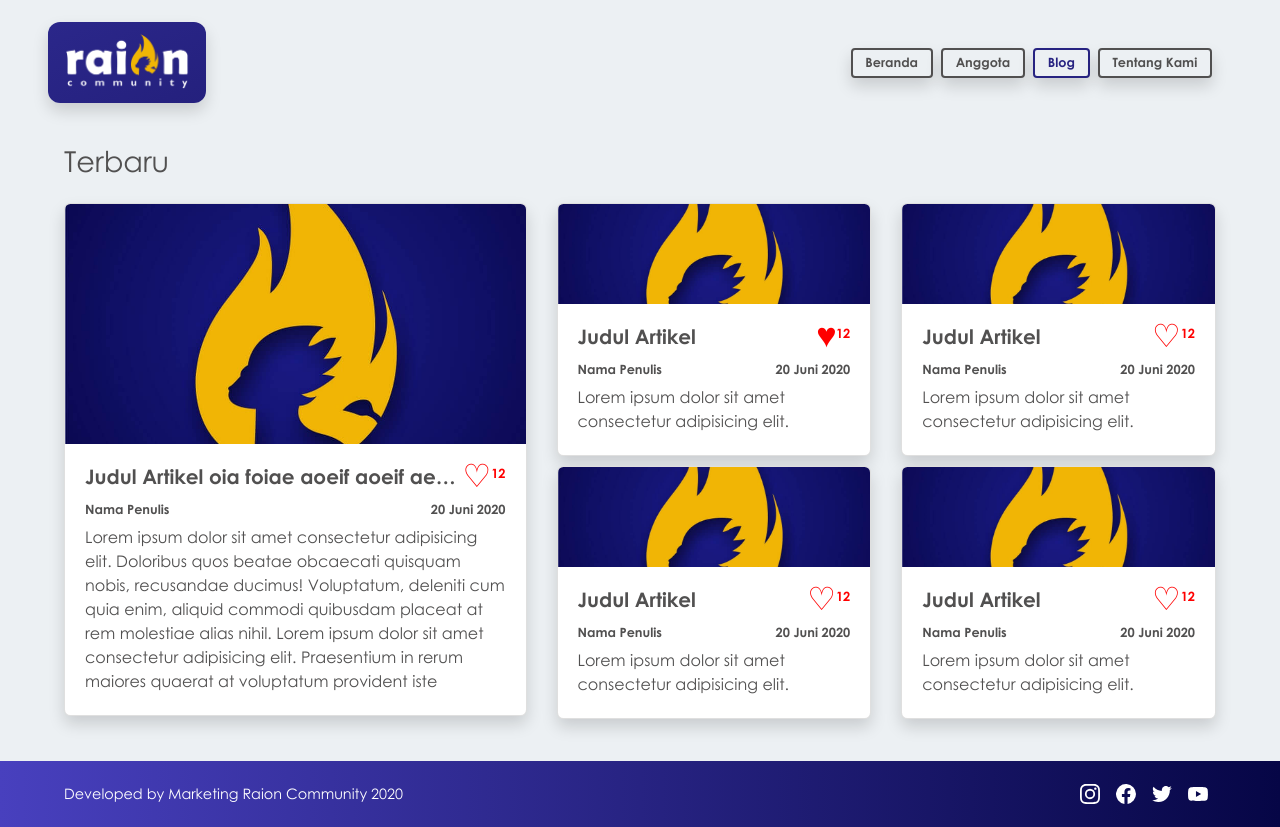
After one commit to WildanZq/raion-web, a PHP site: page /blog.html in a window 1280 px wide. The commit adds this page. Run offline with PHP 8.4, Linux system fonts and the light colour scheme.

Commit message:
Blog layout

```diff
--- a/assets/css/style.css
+++ b/assets/css/style.css
@@ -57,10 +57,13 @@
 
 body {
     background-color: var(--bg-color);
+    color: var(--text-color);
+}
+
+body.fixed {
     overflow: hidden;
     width: 100%;
     height: 100vh;
-    color: var(--text-color);
 }
 
 body.dark {
@@ -161,8 +164,13 @@ body.dark .shadow {
     z-index: 10;
 }
 
+.nav-item.active.btn {
+    color: var(--primary-color);
+    border: 2px solid var(--primary-color);
+}
+
 .nav-item.btn {
-    border: 2px solid var(--primary-color);
+    border: 2px solid var(--text-color);
     padding: .2rem .8rem;
     font-size: .8rem;
     background-color: var(--bg-color);
@@ -633,6 +666,87 @@ footer .icon-wrapper.youtube {
     margin: auto;
 }
 
+.blog .card-img-top {
+    height: 100px;
+    object-fit: cover;
+}
+
+.blog .card.big .card-img-top {
+    height: 240px;
+}
+
+.blog .card {
+    border-radius: .4rem;
+    overflow: hidden;
+    margin-bottom: .6rem;
+    color: var(--text-color);
+    transition: transform .5s;
+}
+
+.blog .card:hover {
+    text-decoration: none;
+    transform: translateY(-.4rem);
+}
+
+.blog .card-heart {
+    display: flex;
+    justify-content: center;
+    align-items: flex-start;
+}
+
+.blog .card-heart .icon {
+    font-size: 2rem;
+    height: 1rem;
+    margin-top: -.8rem;
+    color: red;
+}
+
+.blog .card-heart .count {
+    font-size: .8rem;
+    color: red;
+}
+
+.blog .card-title {
+    width: 100%;
+}
+
+.blog .card-desc {
+    height: 50px;
+    white-space: normal;
+}
+
+.blog .card.big .card-desc {
+    height: 170px;
+}
+
+.blog .card-desc p:last-child {
+    margin-bottom: 0;
+}
+
+.blog .card-label {
+    display: flex;
+    justify-content: space-between;
+    margin-bottom: .4rem;
+}
+
+.blog .card-label > * {
+    font-size: .8rem;
+}
+
+.blog-banner {
+    height: 400px;
+    width: 100%;
+    object-fit: cover;
+}
+
+.blog-detail {
+    font-size: .8rem;
+}
+
+.blog-suggestion {
+    top: calc(var(--v-spacing) * 3);
+}
+
 @media screen and (max-width: 767px) {
     :root {
         --v-spacing: 1rem;
--- /dev/null
+++ b/assets/js/nav.js
@@ -0,0 +1,12 @@
+'use strict';
+
+// mobile side navigation
+function toggleSideNav() {
+    document.getElementById('side-nav').classList.toggle('active');
+}
+
+function closeSideNav() {
+    document.getElementById('side-nav').classList.remove('active');
+}
+
+document.getElementById('nav-toggler').onclick = toggleSideNav;
--- /dev/null
+++ b/blog.html
@@ -0,0 +1,175 @@
+<!DOCTYPE html>
+<html lang="en">
+<head>
+    <meta charset="UTF-8">
+    <meta name="viewport" content="width=device-width, initial-scale=1.0">
+    <meta name="theme-color" content="#272381">
+    <meta name="description" content="Raion Community adalah salah satu Lembaga Semi Otonom (LSO) yang berada di lingkungan Fakultas Ilmu Komputer yang bergerak dibidang pengembangan games dan aplikasi mobile.">
+    <title>Raion Community</title>
+    <link rel="manifest" href="manifest.json">
+    <link rel="shortcut icon" href="./assets/icon/favicon.png" type="image/x-icon">
+    <link rel="apple-touch-icon" href="./assets/icon/icon-192.png">
+    <link rel="stylesheet" href="./assets/css/bootstrap.min.css">
+    <link rel="stylesheet" href="./assets/css/glide.core.min.css">
+    <link rel="stylesheet" href="./assets/css/glide.theme.min.css">
+    <link rel="stylesheet" href="./assets/css/style.css">
+</head>
+<body>
+    <a class="p-absolute left-0 top-0" href="index.html#home">
+        <img class="logo m-main p-fixed" src="./assets/icon/logo.png" alt="Logo" id="logo">
+    </a>
+    <div class="side-nav-wrapper d-block d-md-none" id="side-nav">
+        <div class="side-nav">
+            <a href="index.html#home" class="side-nav-item nav-home">Beranda</a>
+            <a href="index.html#member" class="side-nav-item">Anggota</a>
+            <a href="blog.html" class="side-nav-item active">Blog</a>
+            <a href="index.html#about" class="side-nav-item">Tentang</a>
+        </div>
+    </div>
+    <nav class="p-fixed nav-wrapper">
+        <div class="d-none d-md-flex">
+            <a href="index.html#home" class="btn nav-item shadow mx-1 nav-home">Beranda</a>
+            <a href="index.html#member" class="btn nav-item shadow mx-1">Anggota</a>
+            <a href="blog.html" class="btn nav-item shadow mx-1 active">Blog</a>
+            <a href="index.html#about" class="btn nav-item shadow mx-1">Tentang Kami</a>
+        </div>
+        <button class="btn nav-item shadow navbar-light d-block d-md-none" id="nav-toggler">
+            <span class="navbar-toggler-icon"></span>
+        </button>
+    </nav>
+    <div class="width-controller p-0 px-md-3 mx-4 mx-lg-5 mt-5 pt-5 blog">
+        <h1 class="sub-title thin mb-3 mb-md-4 mt-md-4 pt-md-4">Terbaru</h1>
+        <div class="row">
+            <div class="col-md-5">
+                <a href="blog-detail.html" class="card shadow big">
+                    <img class="card-img-top" src="./assets/img/default.jpg" alt="Banner Artikel">
+                    <div class="card-body">
+                        <div class="d-flex justify-content-between">
+                            <h2 class="h5 card-title text-truncate">Judul Artikel oia foiae aoeif aoeif aeoi faeif haeofiae fa</h2>
+                            <span class="card-heart">
+                                <span class="icon">♡</span>
+                                <span class="count">12</span>
+                            </span>
+                        </div>
+                        <div class="card-label">
+                            <span>Nama Penulis</span>
+                            <span>20 Juni 2020</span>
+                        </div>
+                        <div class="text-truncate card-desc">
+                            <p>Lorem ipsum dolor sit amet consectetur adipisicing elit. Doloribus quos beatae obcaecati quisquam nobis, recusandae ducimus! Voluptatum, deleniti cum quia enim, aliquid commodi quibusdam placeat at rem molestiae alias nihil. Lorem ipsum dolor sit amet consectetur adipisicing elit. Praesentium in rerum maiores quaerat at voluptatum provident iste reprehenderit dicta eveniet quae soluta eum aut fuga possimus blanditiis vitae, fugiat explicabo!</p>
+                        </div>
+                    </div>
+                </a>
+            </div>
+            <div class="col-md-7">
+                <div class="row">
+                    <div class="col-sm-6">
+                        <a href="blog-detail.html" class="card shadow">
+                            <img class="card-img-top" src="./assets/img/default.jpg" alt="Banner Artikel">
+                            <div class="card-body">
+                                <div class="d-flex justify-content-between">
+                                    <h2 class="h5 card-title text-truncate">Judul Artikel</h2>
+                                    <span class="card-heart">
+                                        <span class="icon">♥</span>
+                                        <span class="count">12</span>
+                                    </span>
+                                </div>
+                                <div class="card-label">
+                                    <span>Nama Penulis</span>
+                                    <span>20 Juni 2020</span>
+                                </div>
+                                <div class="text-truncate card-desc">
+                                    <p>Lorem ipsum dolor sit amet consectetur adipisicing elit. Doloribus quos beatae obcaecati
+                                        quisquam nobis, recusandae ducimus! Voluptatum, deleniti cum quia enim, aliquid commodi quibusdam
+                                        placeat at rem molestiae alias nihil.</p>
+                                </div>
+                            </div>
+                        </a>
+                    </div>
+                    <div class="col-sm-6">
+                        <a href="blog-detail.html" class="card shadow">
+                            <img class="card-img-top" src="./assets/img/default.jpg" alt="Banner Artikel">
+                            <div class="card-body">
+                                <div class="d-flex justify-content-between">
+                                    <h2 class="h5 card-title text-truncate">Judul Artikel</h2>
+                                    <span class="card-heart">
+                                        <span class="icon">♡</span>
+                                        <span class="count">12</span>
+                                    </span>
+                                </div>
+                                <div class="card-label">
+                                    <span>Nama Penulis</span>
+                                    <span>20 Juni 2020</span>
+                                </div>
+                                <div class="text-truncate card-desc">
+                                    <p>Lorem ipsum dolor sit amet consectetur adipisicing elit. Doloribus quos beatae obcaecati
+                                        quisquam nobis, recusandae ducimus! Voluptatum, deleniti cum quia enim, aliquid commodi quibusdam
+                                        placeat at rem molestiae alias nihil.</p>
+                                </div>
+                            </div>
+                        </a>
+                    </div>
+                </div>
+                <div class="row">
+                    <div class="col-sm-6">
+                        <a href="blog-detail.html" class="card shadow">
+                            <img class="card-img-top" src="./assets/img/default.jpg" alt="Banner Artikel">
+                            <div class="card-body">
+                                <div class="d-flex justify-content-between">
+                                    <h2 class="h5 card-title text-truncate">Judul Artikel</h2>
+                                    <span class="card-heart">
+                                        <span class="icon">♡</span>
+                                        <span class="count">12</span>
+                                    </span>
+                                </div>
+                                <div class="card-label">
+                                    <span>Nama Penulis</span>
+                                    <span>20 Juni 2020</span>
+                                </div>
+                                <div class="text-truncate card-desc">
+                                    <p>Lorem ipsum dolor sit amet consectetur adipisicing elit. Doloribus quos beatae obcaecati
+                                        quisquam nobis, recusandae ducimus! Voluptatum, deleniti cum quia enim, aliquid commodi quibusdam
+                                        placeat at rem molestiae alias nihil.</p>
+                                </div>
+                            </div>
+                        </a>
+                    </div>
+                    <div class="col-sm-6">
+                        <a href="blog-detail.html" class="card shadow">
+                            <img class="card-img-top" src="./assets/img/default.jpg" alt="Banner Artikel">
+                            <div class="card-body">
+                                <div class="d-flex justify-content-between">
+                                    <h2 class="h5 card-title text-truncate">Judul Artikel</h2>
+                                    <span class="card-heart">
+                                        <span class="icon">♡</span>
+                                        <span class="count">12</span>
+                                    </span>
+                                </div>
+                                <div class="card-label">
+                                    <span>Nama Penulis</span>
+                                    <span>20 Juni 2020</span>
+                                </div>
+                                <div class="text-truncate card-desc">
+                                    <p>Lorem ipsum dolor sit amet consectetur adipisicing elit. Doloribus quos beatae obcaecati
+                                        quisquam nobis, recusandae ducimus! Voluptatum, deleniti cum quia enim, aliquid commodi quibusdam
+                                        placeat at rem molestiae alias nihil.</p>
+                                </div>
+                            </div>
+                        </a>
+                    </div>
+                </div>
+            </div>
+        </div>
+    </div>
+    <footer class="normal bg-primary d-flex justify-content-md-between justify-content-center align-items-center flex-column-reverse flex-md-row text-white">
+        <p class="mb-0 text-center text-md-left">Developed by Marketing Raion Community 2020</p>
+        <div class="d-flex mb-2 mb-md-0">
+            <a href="https://www.instagram.com/raion_community/" class="icon-wrapper mx-2 instagram"></a>
+            <a href="https://www.facebook.com/raioncommunity/" class="icon-wrapper mx-2 facebook"></a>
+            <a href="https://twitter.com/RaionCommunity" class="icon-wrapper mx-2 twitter"></a>
+            <a href="https://www.youtube.com/channel/UCM_KCSus8eODu2AlOMuIsrg" class="icon-wrapper mx-2 youtube"></a>
+        </div>
+    </footer>
+    <script src="./assets/js/nav.js"></script>
+</body>
+</html>
```
Also changed, not shown: other parts of assets/css/style.css (+50 -13 lines), assets/js/script.js (+16 -11 lines), blog-detail.html (added, +138 -0 lines), index.html (+5 -3 lines).
